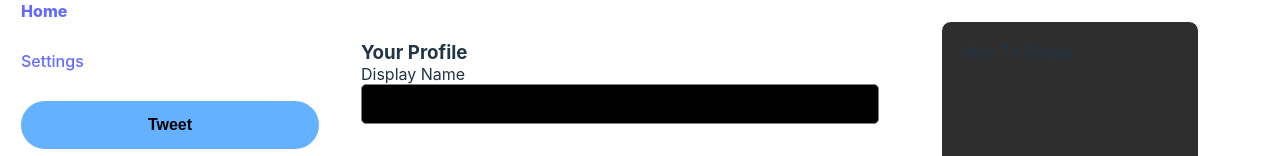
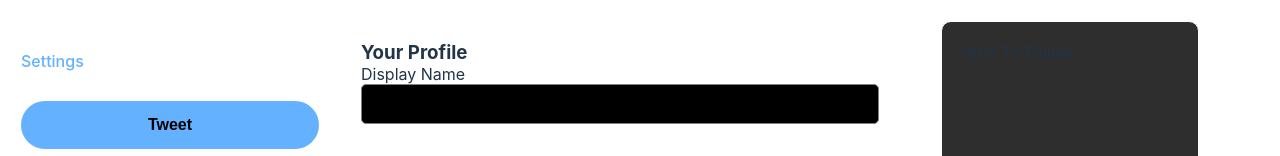
Before and after one commit to cjfaquino/twitter-clone, a React (Vite) app: page /settings in a window 1280 px wide. Shown: the top 156 px of the page. Built offline with nearby package versions, Linux system fonts and the light colour scheme; no server answers; the database is empty; sample sign-in values are in the browser's storage.

Commit message:
change links & add isActive style

```diff
--- a/src/App.css
+++ b/src/App.css
@@ -120,7 +120,6 @@ input:focus {
   height: 100%;
 }
 
-#menubar .nav-home > *,
 #menubar,
 .btn-nav-tweet {
   font-weight: 800;
--- a/src/App.jsx
+++ b/src/App.jsx
@@ -1,5 +1,5 @@
 import React, { useState } from 'react';
-import { Route, Routes } from 'react-router-dom';
+import { Navigate, Route, Routes } from 'react-router-dom';
 import './App.css';
 import useAuthStateObserver from './hooks/useAuthStateObserver';
 import LogInBanner from './components/LogInBanner';
@@ -33,7 +33,7 @@ function App() {
         <div id='centerbar'>
           <Routes>
             <Route
-              path='/'
+              path='/explore'
               element={
                 <Explore newTweet={newTweet} clrNewTweet={clrNewTweet} />
               }
@@ -51,6 +51,7 @@ function App() {
                 />
               }
             />
+            <Route path='*' element={<Navigate to='/explore' replace />} />
           </Routes>
         </div>
         <MySidebar isSignedIn={isSignedIn} />
--- a/src/components/MyNav.jsx
+++ b/src/components/MyNav.jsx
@@ -1,19 +1,21 @@
 import React from 'react';
-import { Link } from 'react-router-dom';
+import { NavLink, useNavigate } from 'react-router-dom';
 import PropTypes from 'prop-types';
-import { signOutUser, isUserSignedIn } from '../firebase';
+import { signOutUser } from '../firebase';
 import useToggle from '../hooks/useToggle';
 import ThreeDots from './ThreeDots';
 
 function MyNav({ currentUser, toggleTweetPopup }) {
   const [logoutPopup, toggleLogoutPopup] = useToggle();
+  const navigate = useNavigate();
 
   const handleClick = () => {
-    if (isUserSignedIn()) {
+    if (currentUser) {
       // show tweet popup
       toggleTweetPopup();
     } else {
-      // show login popup
+      // go to login
+      navigate('/login');
     }
   };
 
@@ -22,15 +24,25 @@ function MyNav({ currentUser, toggleTweetPopup }) {
     toggleLogoutPopup();
   };
 
+  const styleNavLink = ({ isActive }) => ({
+    color: isActive ? 'var(--theme-color)' : 'white',
+  });
+
   return (
     <nav id='menubar'>
       <ul className='menu-list'>
-        <li className='nav-home'>
-          <Link to='/'>Home</Link>
+        <li className='nav-explore'>
+          <NavLink to='/explore' style={styleNavLink}>
+            Explore
+          </NavLink>
         </li>
-        <li className='nav-settings'>
-          <Link to='/settings'>Settings</Link>
-        </li>
+        {currentUser && (
+          <li className='nav-settings'>
+            <NavLink to='/settings' style={styleNavLink}>
+              Settings
+            </NavLink>
+          </li>
+        )}
 
         <li>
           <button type='button' onClick={handleClick} className='btn-nav-tweet'>
```
